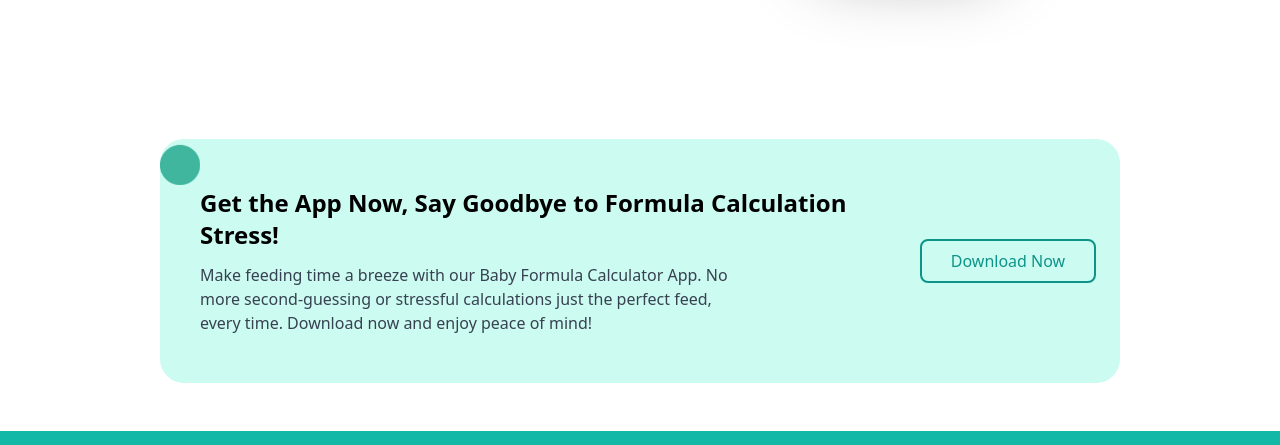
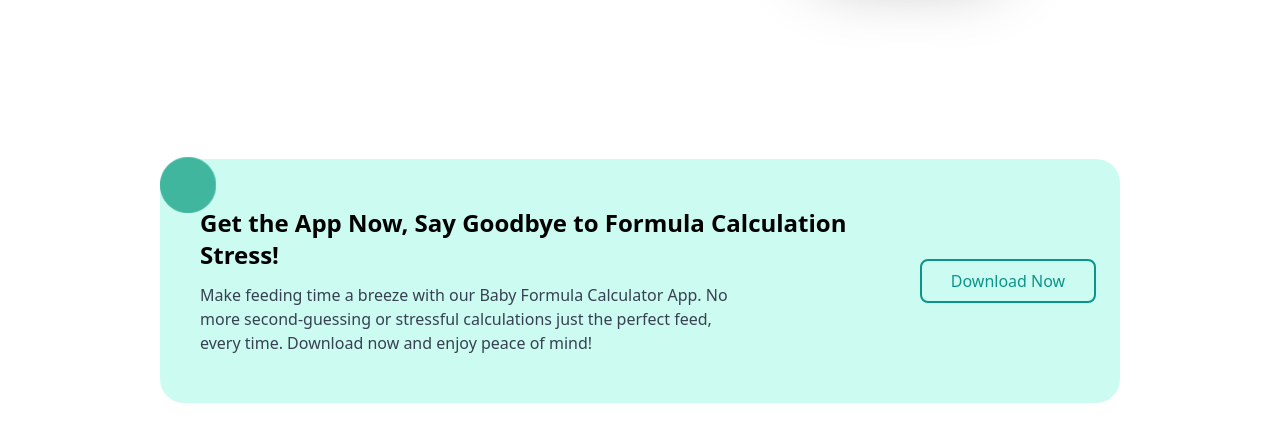
Before and after one commit to keshxvdayal/Baby-Formula-Calculator-UI, a React (Create React App) app: page /testimonials in a window 1280 px wide. Shown: the part 4400-4845 px from the top of the page. Built offline with nearby package versions, Linux system fonts and the light colour scheme; the HTML template or start-up script is replaced by a standard one.

Commit message:
Update Testimonials.tsx

```diff
--- a/src/components/Testimonials.tsx
+++ b/src/components/Testimonials.tsx
@@ -54,7 +54,7 @@ const Testimonials = () => {
 				<img
 					src={ring}
 					alt=''
-					className='hidden md:block md:absolute left-1.5rem mt-96 md:w-44 w-28'
+					className='hidden md:block md:absolute left-1 mt-96 md:w-44 w-28'
 				/>
 				<div className='grid gap-6 md:left-36 relative sm:grid-cols-1 md:grid-cols-2 md:w-3/4 lg:grid-cols-2 '>
 					{testimonials.map((testimonial, index) => (
@@ -122,10 +122,10 @@ const Testimonials = () => {
 			</div>
 			<div className='flex justify-center mt-20 sm:mt-32 lg:mt-44'>
 				{/* <div className="bg-teal-600 md:w-16 w-24 h-16 md:h-16 relative bottom-24 right-10 rounded-full"></div> */}
-				<section className='bg-teal-100 py-8 sm:py-12 w-3/4 sm:w-5/6 md:w-3/4 rounded-3xl'>
+				<section className='bg-teal-100 py-8 sm:py-12 w-full m-5 sm:w-5/6 md:w-3/4 rounded-3xl'>
 					<div className='max-w-6xl mx-auto flex flex-col md:flex-row items-center justify-between px-4 sm:px-6'>
-						<div className='flex items-center mb-6 md:mb-0'>
-							<img src={circle} alt='' className='w-10 absolute left-5 mb-48 md:left-40' />
+						<div className='flex items-center mb-6  md:mb-0'>
+							<img src={circle} alt='' className='w-14 absolute left-1 mb-72 md:mt-24 md:left-40' />
 							<div className='ml-4 w-full'>
 								<h2 className='text-xl sm:text-2xl w-full font-bold pb-3'>
 									Get the App Now, Say Goodbye to Formula Calculation Stress!
@@ -141,7 +141,7 @@ const Testimonials = () => {
 							href='https://apps.apple.com/us/app/baby-formula-calc/id6499473129?platform=iphone'
 							target='_/'
 						>
-							<button className='bg-transparent border-2 border-teal-600 text-teal-600 py-2 px-4 sm:px-6 rounded-lg font-medium hover:bg-teal-600 hover:text-white transition duration-300 w-36 sm:w-44'>
+							<button className='bg-transparent w-full border-2 border-teal-600 text-teal-600 py-2 px-4 sm:px-6 rounded-lg font-medium hover:bg-teal-600 hover:text-white transition duration-300 sm:w-44'>
 								Download Now
 							</button>
 						</a>
```
